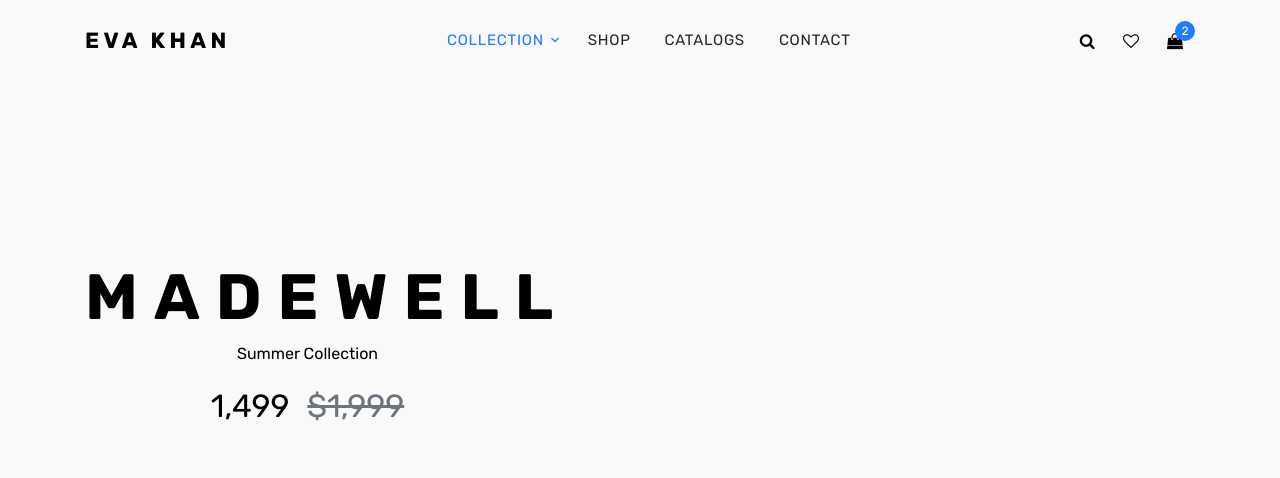
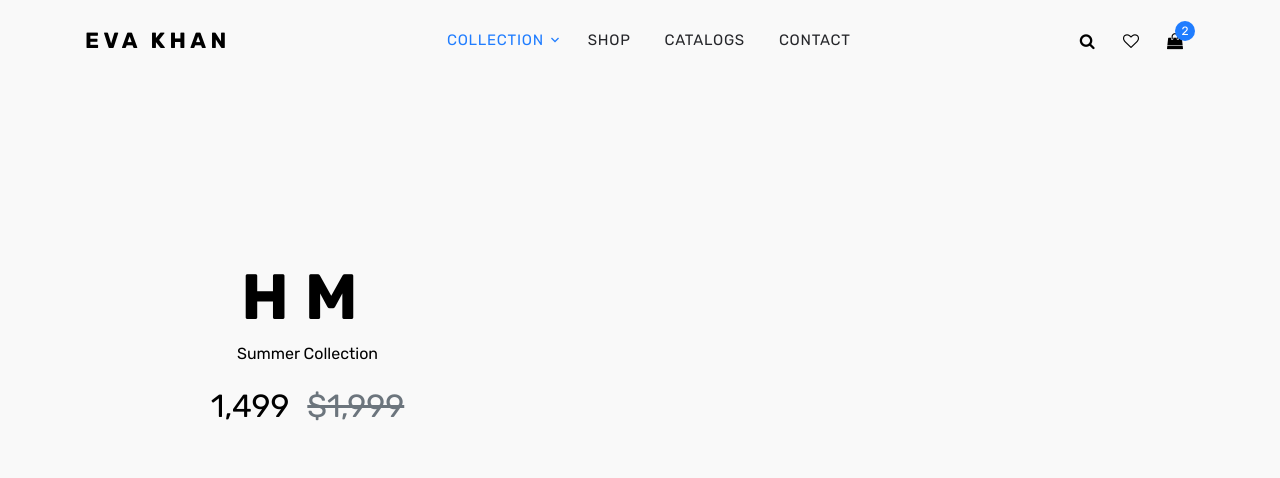
Before and after one commit to eva-web/dealers, a plain HTML site: page index.html in a window 1280 px wide. Shown: the top 478 px of the page. Drawn offline with Linux system fonts and the light colour scheme; files whose address does not match are found by name.

Commit message:
commiting m

```diff
--- a/index.html
+++ b/index.html
@@ -88,7 +88,7 @@
         <div class="row align-items-center">
           <div class="col-lg-5 text-center">
             <div class="featured-hero-product w-100">
-              <h1 class="mb-2">Madewell</h1>
+              <h1 class="mb-2">HM</h1>
               <h4>Summer Collection</h4>
               <div class="price mt-3 mb-5"><strong>1,499</strong> <del>$1,999</del></div>
               <p><a href="#" class="btn btn-outline-primary rounded-0">Shop Now</a> <a href="#" class="btn btn-primary rounded-0">Shop Now</a></p>
```
